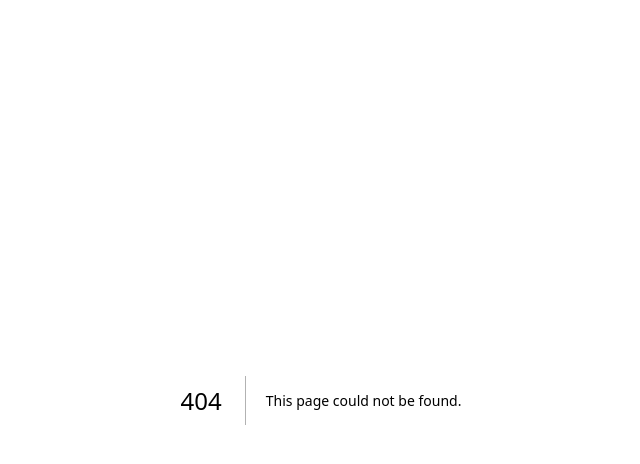
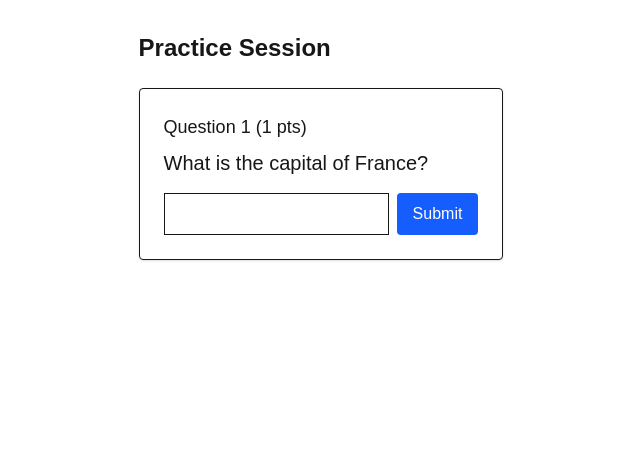
Before and after one commit to CalvinHoover/cool-math-game, a Next.js app: page /practice in a window 1280 px wide. Before the commit this address had no page. Shown: the top 464 px of the page, without its empty margins (319-959 px from the left). Built offline with nearby package versions, Linux system fonts and the light colour scheme.

Commit message:
FEAT: Add basic practice feature. Questions and answers are currently hard-coded as the database is unavailable. User accounts are also unavailable.

```diff
--- a/src/app/dashboard/page.tsx
+++ b/src/app/dashboard/page.tsx
@@ -14,7 +14,7 @@ export default function Dashboard() {
         <button className="btn-profile" onClick={() => console.log('Profile button clicked')}>
           Profile
         </button>
-        <button className="btn-practice" onClick={() => console.log('Practice button clicked')}>
+        <button className="btn-practice" onClick={() => router.push('/practice')}>
           Practice
         </button>
         <button className="btn-multiplayer" onClick={() => console.log('Multiplayer button clicked')}>
--- /dev/null
+++ b/src/app/practice/PracticeBox.tsx
@@ -0,0 +1,118 @@
+// src/app/practice/PracticeIsland.tsx
+'use client';
+
+import React, { useState } from 'react';
+import { verifyAnswer, saveUserScore } from '@/features/practice/actions';
+
+interface Question {
+    id: string;
+    text: string;
+    points: number;
+}
+interface PracticeBoxProps {
+    initialQuestions: Question[];
+}
+
+export default function PracticeBox({ initialQuestions }: PracticeBoxProps) {
+  const [currentIndex, setCurrentIndex] = useState(0);
+  const [score, setScore] = useState(0);
+  const [attempt, setAttempt] = useState(1);
+  const [userAnswer, setUserAnswer] = useState('');
+  const [feedback, setFeedback] = useState<{ message: string, correct?: boolean } | null>(null);
+  const [isSaving, setIsSaving] = useState(false);
+
+  const currentQuestion = initialQuestions[currentIndex];
+  const isGameOver = currentIndex >= initialQuestions.length;
+
+  const handleSubmit = async (e: React.FormEvent<HTMLFormElement>) => {
+    e.preventDefault();
+    setFeedback({ message: 'Checking...' });
+
+    // Call the Server Action
+    const result = await verifyAnswer(currentQuestion.id, userAnswer, attempt);
+
+    if (result.correct) {
+      const pointsEarned = attempt === 1 ? currentQuestion.points : currentQuestion.points / 2;
+      setScore(prev => prev + pointsEarned);
+      setFeedback({ message: 'Correct! ' + result.explanation + ` You earned ${pointsEarned} points.`, correct: true });
+    } else {
+      if (attempt === 1) {
+        setAttempt(2);
+        setFeedback({ message: 'Incorrect. Try again!', correct: false });
+        setUserAnswer('');
+        return; // Stop here, let them try again
+      } else {
+        setFeedback({ message: 'Incorrect. The correct answer was ' + result.answer + '. ' + result.explanation, correct: false });
+        setAttempt(3);
+      }
+    }
+  };
+
+  const nextQuestion = () => {
+    setCurrentIndex(prev => prev + 1);
+    setAttempt(1);
+    setUserAnswer('');
+    setFeedback(null);
+  };
+
+  const handleGameOver = async () => {
+    setIsSaving(true);
+
+    // const result = await saveUserScore(userId, score);
+    const result = await saveUserScore("0", score);
+
+    if (result.success) {
+      console.log('Score saved successfully!');
+    }
+    setIsSaving(false);
+  };
+
+  if (isGameOver) {
+    return (
+      <div>
+        <h2 className="text-xl text-green-600">
+            Session Complete! You scored {score}/{initialQuestions.map(q=>q.points).reduce((acc, curr)=>acc+curr)}.
+        </h2>
+        <button
+          onClick={handleGameOver}
+          disabled={isSaving}
+          className="mt-4 bg-purple-500 text-white p-2 rounded"
+        >
+          {isSaving ? 'Saving...' : 'Save My Score'}
+        </button>
+      </div>
+    );
+  }
+
+  return (
+    <div className="border p-6 rounded shadow">
+      <h2 className="text-lg mb-2">Question {currentIndex + 1} ({currentQuestion.points} pts)</h2>
+      <p className="text-xl mb-4">{currentQuestion.text}</p>
+
+      {!feedback?.correct && attempt <= 2 ? (
+        <form onSubmit={handleSubmit} className="flex gap-2">
+          <input
+            type="text"
+            value={userAnswer}
+            onChange={(e) => setUserAnswer(e.target.value)}
+            className="border p-2 flex-grow"
+            required
+          />
+          <button type="submit" className="bg-blue-600 text-white px-4 py-2 rounded">
+            Submit
+          </button>
+        </form>
+      ) : (
+        <button onClick={nextQuestion} className="bg-green-600 text-white px-4 py-2 rounded mt-2">
+          {currentIndex === initialQuestions.length - 1 ? 'View Score' : 'Next Question'}
+        </button>
+      )}
+
+      {feedback && (
+        <p className={`mt-4 ${feedback.correct ? 'text-green-600' : 'text-red-600'}`}>
+          {feedback.message}
+        </p>
+      )}
+    </div>
+  );
+}
--- /dev/null
+++ b/src/app/practice/page.tsx
@@ -0,0 +1,22 @@
+import PracticeBox from './PracticeBox';
+
+// Hardcoded questions without answers
+const QUESTIONS = [
+  { id: 'q1', text: 'What is the capital of France?', points: 1 },
+  { id: 'q2', text: 'What is 4 x 4?', points: 2 },
+  { id: 'q3', text: 'What is the fourth planet from the sun?', points: 3 },
+  { id: 'q4', text: 'What is the chemical symbol for Gold?', points: 4 },
+  { id: 'q5', text: 'What is 2 to the power of 3?', points: 5 },
+];
+
+export default async function PracticePage() {
+  // Prisma placeholder:
+  // const questions = await prisma.question.findMany({ select: { id: true, text: true, points: true } });
+
+  return (
+    <main className="p-8 max-w-2xl mx-auto">
+      <h1 className="text-2xl font-bold mb-6">Practice Session</h1>
+      <PracticeBox initialQuestions={QUESTIONS} />
+    </main>
+  );
+}
--- /dev/null
+++ b/src/features/practice/actions.ts
@@ -0,0 +1,51 @@
+'use server';
+// import prisma from '@/lib/prisma';
+
+// Hardcoded answers (kept strictly on the server)
+const ANSWERS = {
+  q1: ['Paris', 'Duh'],
+  q2: ['16', 'Duh'],
+  q3: ['Mars', 'Duh'],
+  q4: ['Au', 'Duh'],
+  q5: ['8', 'Duh'],
+};
+
+export async function verifyAnswer(questionId: string, userAnswer: string, attempt: number) {
+  // Prisma placeholder:
+  // const question = await prisma.question.findUnique({ where: { id: questionId } });
+  // const actualAnswer = question.answer;
+
+  const actualAnswer = ANSWERS[questionId as keyof typeof ANSWERS];
+  const isCorrect = userAnswer.trim().toLowerCase() === actualAnswer[0].toLowerCase();
+
+  if (isCorrect) {
+    return { correct: true, explanation: actualAnswer[1] };
+  } else {
+    // Only send the correct answer back if they failed their second attempt
+    if (attempt === 2) {
+      return { correct: false, answer: actualAnswer[0], explanation: actualAnswer[1] };
+    }
+    return { correct: false };
+  }
+}
+
+export async function saveUserScore(userId: string, score: number) {
+  try {
+    // Security check: validate the input before touching the database
+    if (typeof score !== 'number' || score < 0 || score > 5) {
+      throw new Error('Invalid score data');
+    }
+
+    // await prisma.gameSession.create({
+    //   data: {
+    //     userId: userId,
+    //     score: score,
+    //     completedAt: new Date(),
+    //   },
+    // });
+
+    return { success: true };
+  } catch (error) {
+    return { success: false, message: 'Failed to save score' };
+  }
+}
```
